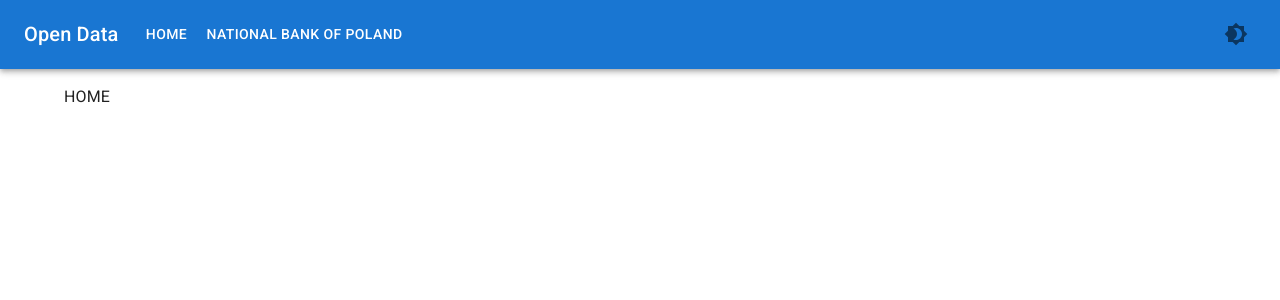
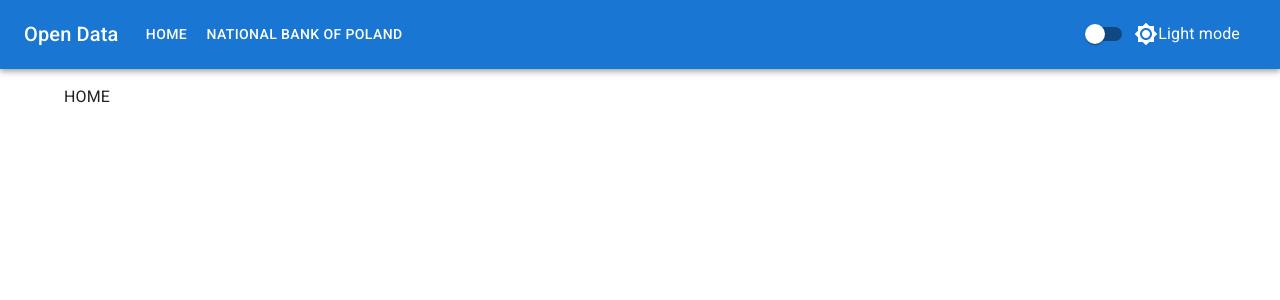
Before and after one commit to pbujanowski/open-data, a React (Create React App) app in the folder client/: page / in a window 1280 px wide. Shown: the top 300 px of the page. Built offline with nearby package versions, Linux system fonts and the light colour scheme.

Commit message:
Modified ThemeSwitcher and default theme mode.

```diff
--- /dev/null
+++ b/client/src/components/IconText.tsx
@@ -0,0 +1,23 @@
+import React from "react";
+
+type IconTextProps = {
+  icon: React.ElementType;
+  text: string;
+};
+
+const IconText: React.FC<IconTextProps> = ({ icon, text }) => {
+  return (
+    <div
+      style={{
+        display: "flex",
+        alignItems: "center",
+        flexWrap: "wrap",
+      }}
+    >
+      {React.createElement(icon)}
+      <span>{text}</span>
+    </div>
+  );
+};
+
+export default IconText;
--- a/client/src/components/index.ts
+++ b/client/src/components/index.ts
@@ -1,2 +1,3 @@
+export { default as IconText } from "./IconText";
 export { default as LoadingIndicator } from "./LoadingIndicator";
 export { default as PageContainer } from "./PageContainer";
--- a/client/src/layout/Header/index.tsx
+++ b/client/src/layout/Header/index.tsx
@@ -68,7 +68,7 @@ const Header: React.FC = () => {
             >
               {menuRoutes.map((route) => {
                 return (
-                  <MenuItem LinkComponent={Button} onClick={() => handleNavItemClick(route.path)}>
+                  <MenuItem key={route.key} LinkComponent={Button} onClick={() => handleNavItemClick(route.path)}>
                     <Typography textAlign="center">{t(`pages.${route.key}`)}</Typography>
                   </MenuItem>
                 );
--- a/client/src/theme/AppTheme.tsx
+++ b/client/src/theme/AppTheme.tsx
@@ -1,15 +1,22 @@
 import React from "react";
-import { createTheme, ThemeProvider } from "@mui/material";
+import { createTheme, ThemeProvider, useMediaQuery } from "@mui/material";
 
 import { ThemeContext } from "./theme-context";
+import { ThemeMode } from "./theme-mode";
 
 const AppTheme: React.FC = ({ children }) => {
-  const [mode, setMode] = React.useState<"light" | "dark">("light");
+  const prefersDarkMode = useMediaQuery(`(prefers-color-scheme: ${ThemeMode.Dark})`);
+  const defaultThemeMode = prefersDarkMode ? ThemeMode.Dark : ThemeMode.Light;
+  const [mode, setMode] = React.useState<ThemeMode>(ThemeMode.Light);
+
+  React.useEffect(() => {
+    setMode(defaultThemeMode);
+  }, [defaultThemeMode]);
 
   const themeMode = React.useMemo(
     () => ({
       switchThemeMode: () => {
-        setMode((prevMode) => (prevMode === "light" ? "dark" : "light"));
+        setMode((prevMode) => (prevMode === ThemeMode.Light ? ThemeMode.Dark : ThemeMode.Light));
       },
     }),
     [],
--- a/client/src/theme/ThemeSwitcher.tsx
+++ b/client/src/theme/ThemeSwitcher.tsx
@@ -1,22 +1,29 @@
 import React from "react";
 import { useTranslation } from "react-i18next";
-import { IconButton, Tooltip, useTheme } from "@mui/material";
+import { FormControlLabel, Tooltip, Switch, useTheme } from "@mui/material";
+import { Brightness4, Brightness7 } from "@mui/icons-material";
 
 import { ThemeContext } from "./theme-context";
-import { Brightness4, Brightness7 } from "@mui/icons-material";
+import { ThemeMode } from "./theme-mode";
+import { IconText } from "../components";
 
 const ThemeSwitcher: React.FC = () => {
   const [t] = useTranslation();
   const theme = useTheme();
   const themeMode = React.useContext(ThemeContext);
 
-  const isDarkMode = () => theme.palette.mode === "dark";
-
-  const getSwitchModeLabel = () => (isDarkMode() ? t("theme.switchToLightMode") : t("theme.switchToDarkMode"));
+  const isDarkMode = () => theme.palette.mode === ThemeMode.Dark;
+  const getLightModeLabel = () => <IconText icon={Brightness7} text={t("theme.lightMode")} />;
+  const getDarkModeLabel = () => <IconText icon={Brightness4} text={t("theme.darkMode")} />;
+  const getSwitchLabel = () => (isDarkMode() ? getDarkModeLabel() : getLightModeLabel());
+  const getSwitchModeTooltip = () => (isDarkMode() ? t("theme.switchToLightMode") : t("theme.switchToDarkMode"));
 
   return (
-    <Tooltip title={getSwitchModeLabel()}>
-      <IconButton onClick={themeMode.switchThemeMode}>{isDarkMode() ? <Brightness7 /> : <Brightness4 />}</IconButton>
+    <Tooltip title={getSwitchModeTooltip()}>
+      <FormControlLabel
+        control={<Switch defaultChecked={isDarkMode()} onClick={() => themeMode.switchThemeMode()} />}
+        label={getSwitchLabel()}
+      />
     </Tooltip>
   );
 };
--- /dev/null
+++ b/client/src/theme/theme-mode.ts
@@ -0,0 +1,4 @@
+export enum ThemeMode {
+  Light = "light",
+  Dark = "dark",
+}
```
